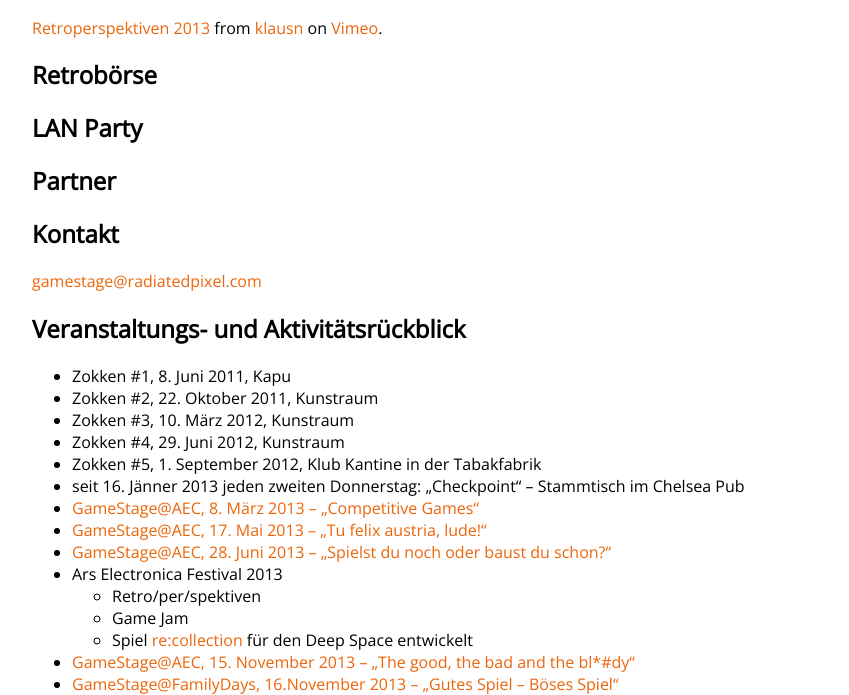
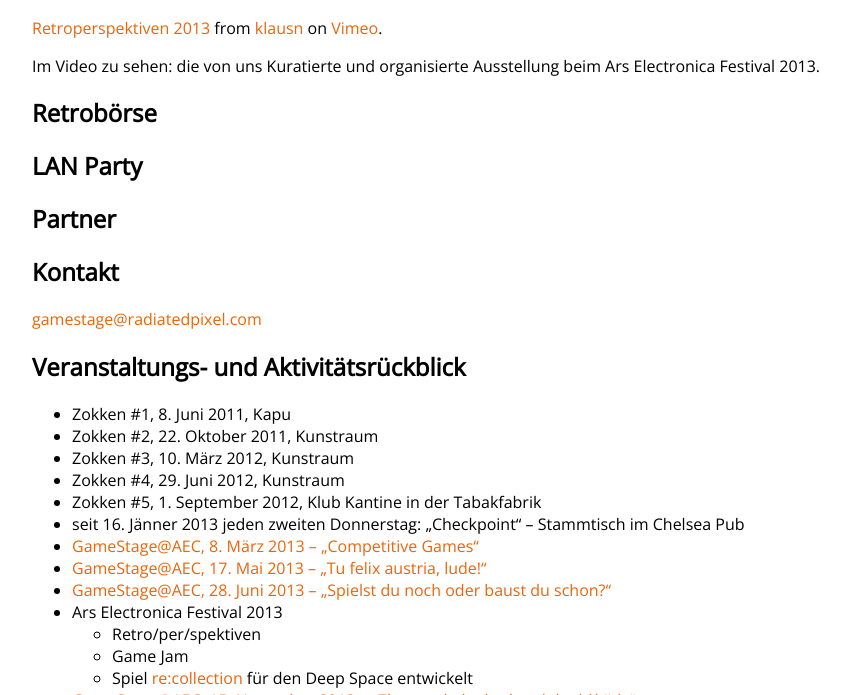
Before and after one commit to Lorti/gsexpo, a Jekyll site: the page built from index.html, in a window 1280 px wide and 900 px high, scrolled down 1081 px, cut to the strip 205-900 px from the top of the window. Shown: the whole strip, without its empty margins (128-977 px from the left). Built offline with Jekyll 4.4.1, drawn with Linux system fonts in a browser that asks for light colours; nearby versions of some CDN libraries; Markdown is read by kramdown in place of the engine named in the settings.

Commit message:
Update gamemuseum.markdown

```diff
--- a/_includes/gamemuseum.markdown
+++ b/_includes/gamemuseum.markdown
@@ -3,3 +3,5 @@
 Zu sehen und zu spielen gibt es Konsolen und Games aus den letzten 30 Jahren Computerspielgeschichte.
 
 <iframe src="//player.vimeo.com/video/77685023" width="500" height="281" frameborder="0" webkitallowfullscreen mozallowfullscreen allowfullscreen></iframe> <p><a href="http://vimeo.com/77685023">Retroperspektiven 2013</a> from <a href="http://vimeo.com/klausn">klausn</a> on <a href="https://vimeo.com">Vimeo</a>.</p>
+
+Im Video zu sehen: die von uns Kuratierte und organisierte Ausstellung beim Ars Electronica Festival 2013.
```
